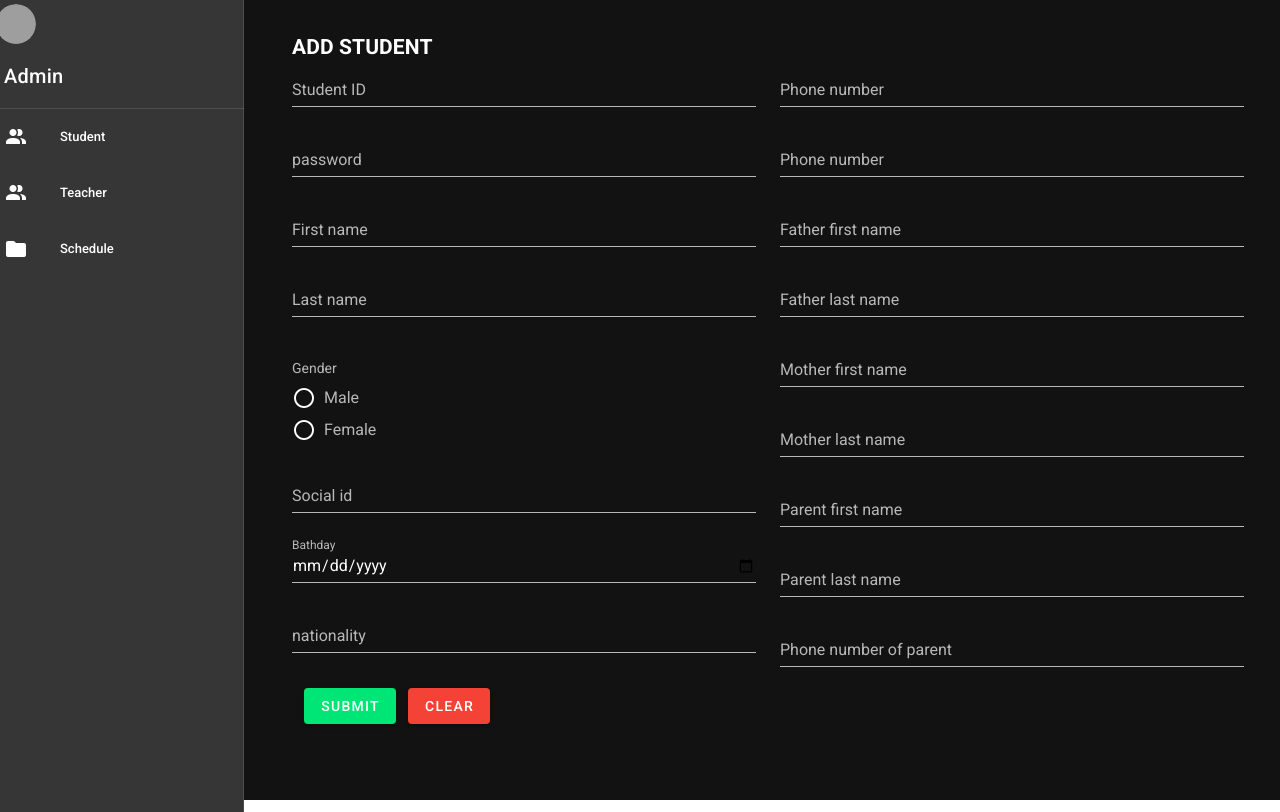
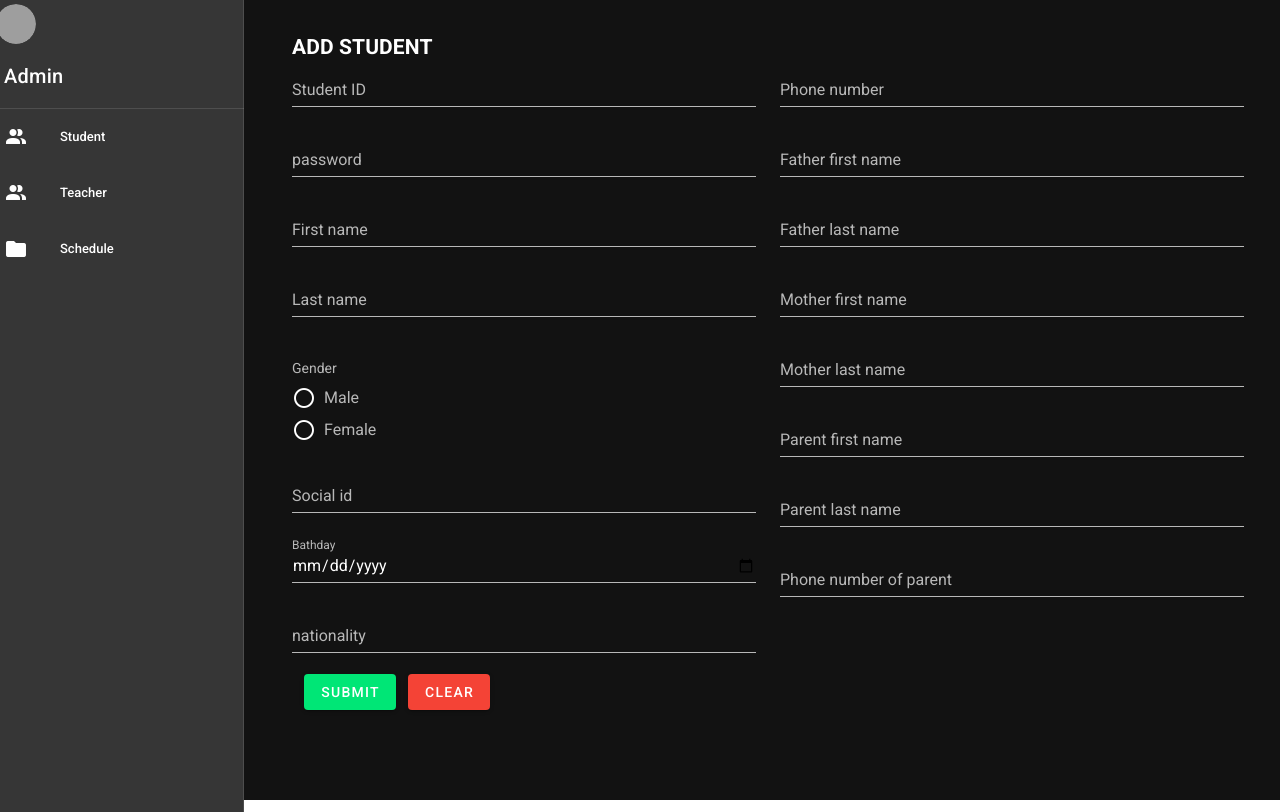
Before and after one commit to Kitsune-cop/ip_nuxt_three, a Nuxt app: page /admin/student/edit_student in a window 1280 px wide. Built offline with nearby package versions, Linux system fonts and the light colour scheme; no server answers; grey boxes are pictures that could not be loaded.

Commit message:
delate text file duplicate

```diff
--- a/pages/admin/student/edit_student.vue
+++ b/pages/admin/student/edit_student.vue
@@ -18,7 +18,7 @@
                   </v-col>
                   <v-col>
                   <v-text-field v-model="detial[0].phone_number" color="primary" label="Phone number" variant="underlined"></v-text-field>
-                  <v-text-field v-model="detial[0].first_name_father" color="phone_number" label="Phone number" variant="underlined"></v-text-field>
+                  <!-- <v-text-field v-model="detial[0].first_name_father" color="phone_number" label="Phone number" variant="underlined"></v-text-field> -->
                   <v-text-field v-model="detial[0].first_name_father" color="primary" label="Father first name" variant="underlined"></v-text-field>
                   <v-text-field v-model="detial[0].last_name_father" color="primary" label="Father last name" variant="underlined"></v-text-field>
                   <v-text-field v-model="detial[0].first_name_mother" color="primary" label="Mother first name" variant="underlined"></v-text-field>
```
